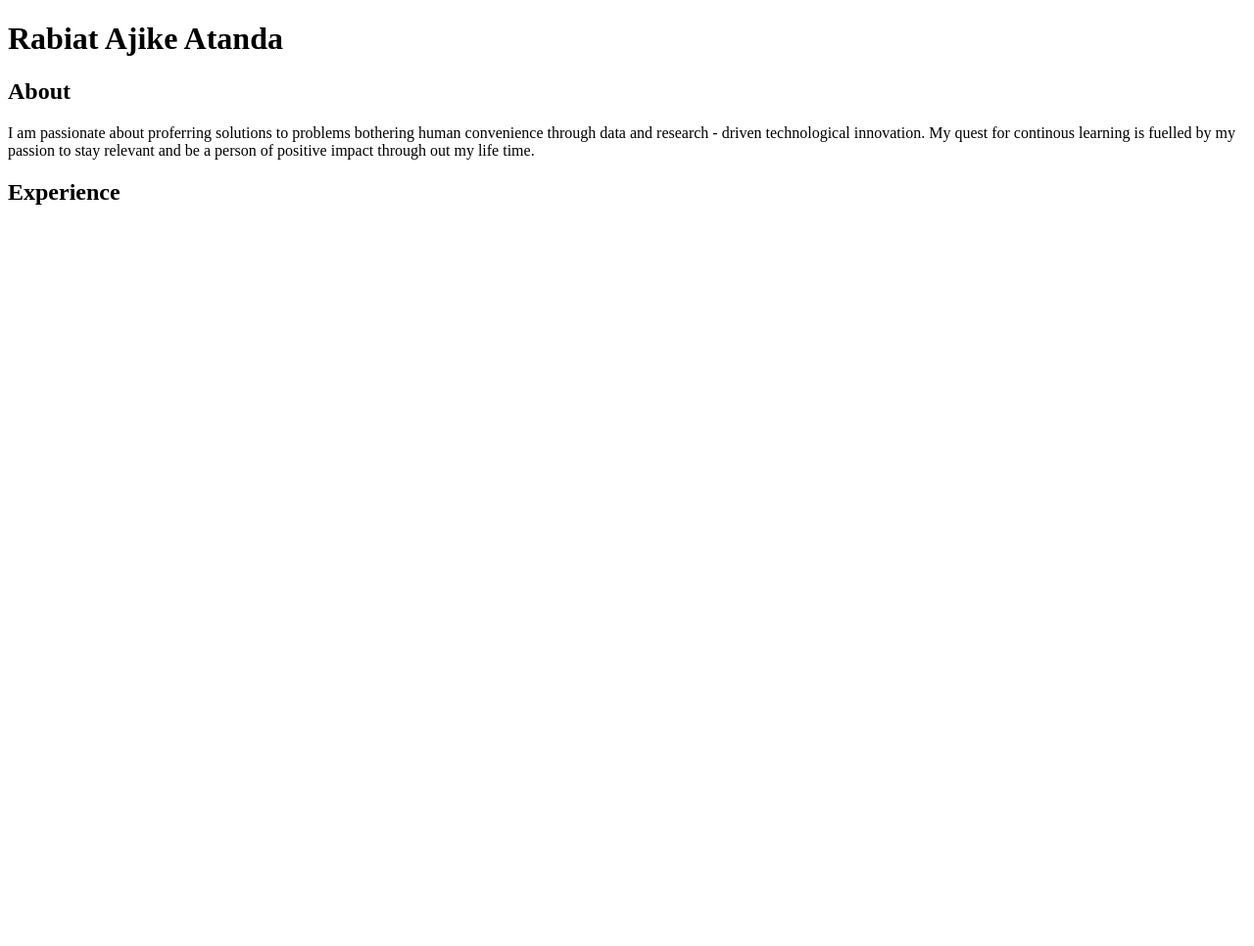
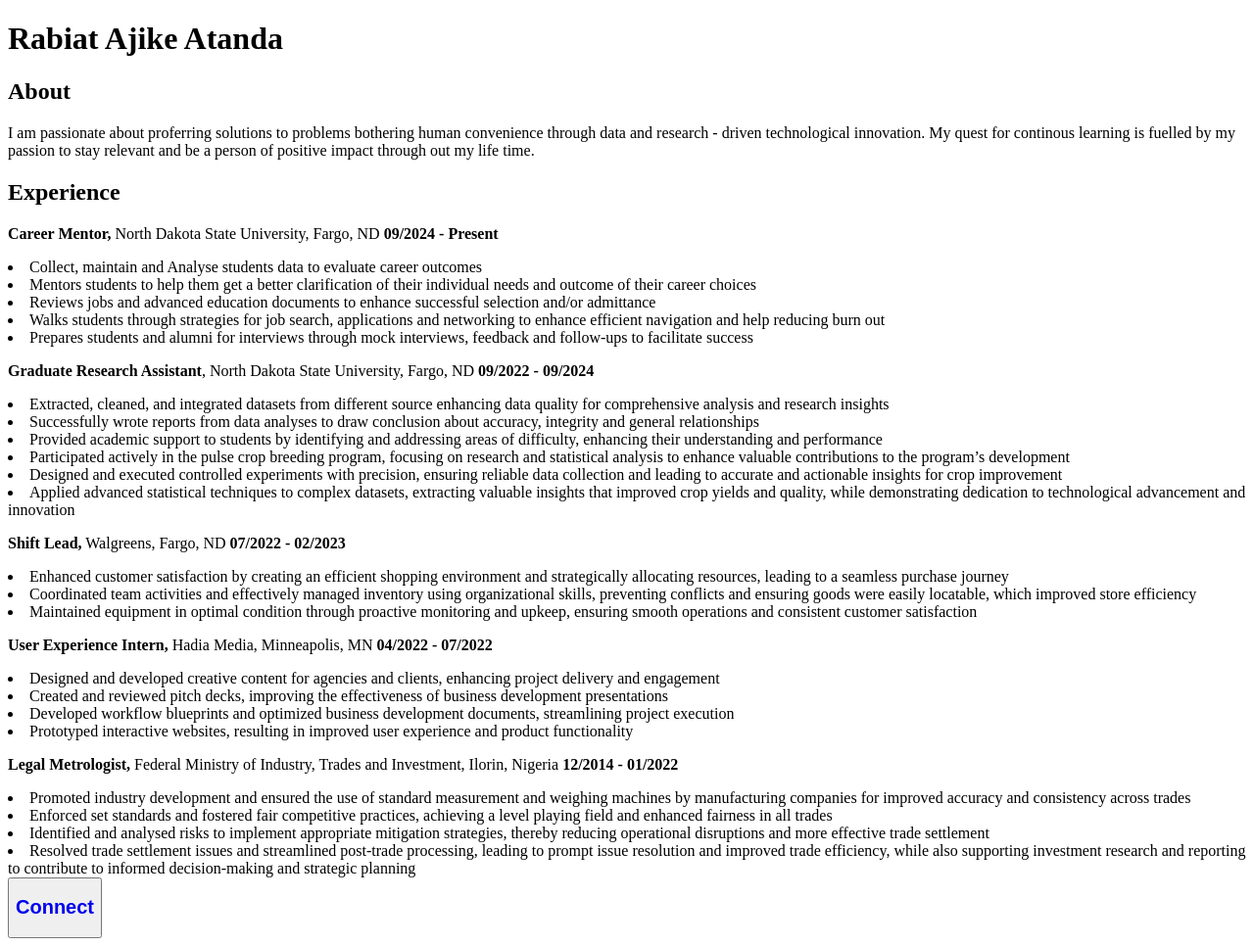
Before and after one commit to Rabiahdlearner/rabiat-atanda-jupiter, a plain HTML site: page index.html in a window 1280 px wide. Shown: the whole page at 98% size. Before the commit the page ends 800 px from the top, so only its background shows below. Drawn offline with Linux system fonts and the light colour scheme.

Commit message:
several attempt had been made to commit my update

```diff
--- a/index.html
+++ b/index.html
@@ -11,6 +11,41 @@
         <h2>About</h2>
         <p>I am passionate about proferring solutions to problems bothering human convenience through data and research - driven technological innovation. My quest for continous learning is fuelled by my passion to stay relevant and be a person of positive impact through out my life time. </p>
         <h2>Experience</h2>
+        <p><strong>Career Mentor,</strong> North Dakota State University, Fargo, ND                       		         <strong>09/2024 - Present</strong></p>
+        <li>Collect, maintain and Analyse students data to evaluate career outcomes</li>
+        <li>Mentors students to help them get a better clarification of their individual needs and outcome of their career choices</li>
+        <li>Reviews jobs and advanced education documents to enhance successful selection and/or admittance</li>
+        <li>Walks students through strategies for job search, applications and networking to enhance efficient navigation and help reducing burn out</li>
+        <li>Prepares students and alumni for interviews through mock interviews, feedback and follow-ups to facilitate success</li>
+        <p><strong>Graduate Research Assistant</strong>, North Dakota State University, Fargo, ND                        <strong>09/2022 - 09/2024</strong></p>
+        <li>Extracted, cleaned, and integrated datasets from different source enhancing data
+        quality for comprehensive analysis and research insights</li>
+        <li>Successfully wrote reports from data analyses  to draw conclusion about accuracy, integrity and general relationships</li>
+        <li>Provided academic support to students by identifying and addressing areas of difficulty, enhancing their understanding and performance</li>
+        <li>Participated actively in the pulse crop breeding program, focusing on research and statistical analysis to enhance valuable contributions to the program’s development</li>
+        <li>Designed and executed controlled experiments with precision, ensuring reliable data collection and leading to accurate and actionable insights for crop improvement</li>
+        <li>Applied advanced statistical techniques to complex datasets, extracting valuable insights that improved crop yields and quality, while demonstrating dedication to technological advancement and innovation</li>
+        <p><strong>Shift Lead,</strong> Walgreens, Fargo, ND                                                                                       <strong>07/2022 - 02/2023</strong></p>
+        <li>Enhanced customer satisfaction by creating an efficient shopping environment and
+        strategically allocating resources, leading to a seamless purchase journey</li>
+        <li>Coordinated team activities and effectively managed inventory using organizational skills, preventing conflicts and ensuring goods were easily locatable, which improved store efficiency</li>
+        <li>Maintained equipment in optimal condition through proactive monitoring and upkeep, ensuring smooth operations and consistent customer satisfaction</li>
+        <p><strong>User Experience Intern,</strong> Hadia Media, Minneapolis, MN                                                       <strong>04/2022 - 07/2022</strong></p>
+        <li>Designed and developed creative content for agencies and clients, enhancing project
+        delivery and engagement</li>
+        <li>Created and reviewed pitch decks, improving the effectiveness of business development presentations</li>
+        <li>Developed workflow blueprints and optimized business development documents, streamlining project execution</li>
+        <li>Prototyped interactive websites, resulting in improved user experience and product functionality</li>
+        <p><strong>Legal Metrologist,</strong> Federal Ministry of Industry, Trades and Investment, Ilorin, Nigeria        <strong>12/2014 - 01/2022</strong></p>
+        <li>Promoted industry development and ensured the use of standard measurement and weighing machines by manufacturing companies for improved accuracy and consistency across trades</li>
+        <li>Enforced set standards and fostered fair competitive practices, achieving a level playing field and enhanced fairness in all trades</li>
+        <li>Identified and analysed risks to implement appropriate mitigation strategies, thereby reducing operational disruptions and more effective trade settlement</li>
+        <li>Resolved trade settlement issues and streamlined post-trade processing, leading to prompt issue resolution and improved trade efficiency, while also supporting investment research and reporting to contribute to informed decision-making and strategic planning</li>
+
+
+            <button><a href="linkedin.com/in/rabiatatanda" style="text-decoration: none;"><h2>Connect</h2></a></button>
+
+
 
     </body>
 </html>
```
